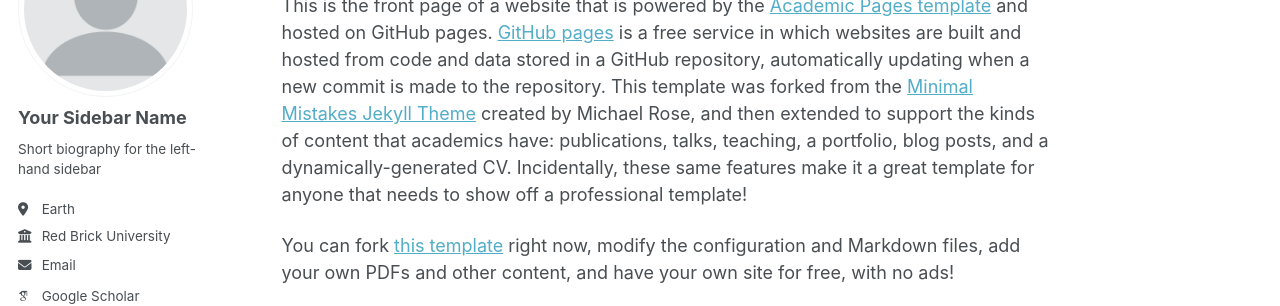
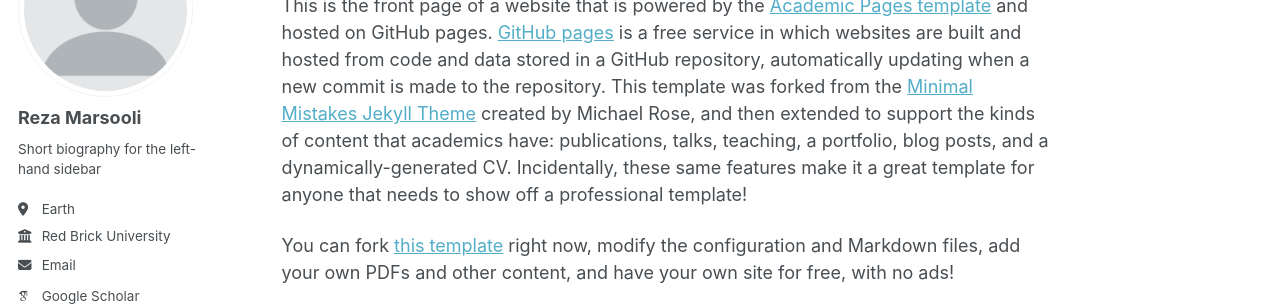
Before and after one commit to marsooli/marsooli.github.io, a Jekyll site: the page built from _pages/about.md, in a window 1280 px wide. Shown: the part 179-485 px from the top of the page. Built offline with Jekyll 4.4.1, drawn with Linux system fonts in a browser that asks for light colours; some web fonts are replaced; a script bundle is joined from its source files by our own code; library files that are not in the unit come from our copies.

Commit message:
Update _config.yml

```diff
--- a/_config.yml
+++ b/_config.yml
@@ -24,7 +24,7 @@
 author:
   # Biographic information
   avatar           : "profile.png"
-  name             : "Your Sidebar Name"
+  name             : "Reza Marsooli"
   pronouns         : # example: "she/her"
   bio              : "Short biography for the left-hand sidebar"
   location         : "Earth"
@@ -35,7 +35,7 @@
   # Academic websites
   academia         : # URL
   arxiv            : # URL - Update with the correct link to your profile
-  googlescholar    : "https://scholar.google.com/citations?user=PS_CX0AAAAAJ"
+  googlescholar    : "https://scholar.google.de/citations?hl=en&pli=1&user=iQ-oH0gAAAAJ"
   inspire-hep      : # URL
   impactstory      : # URL
   orcid            : "https://orcid.org/yourorcidurl"
```
